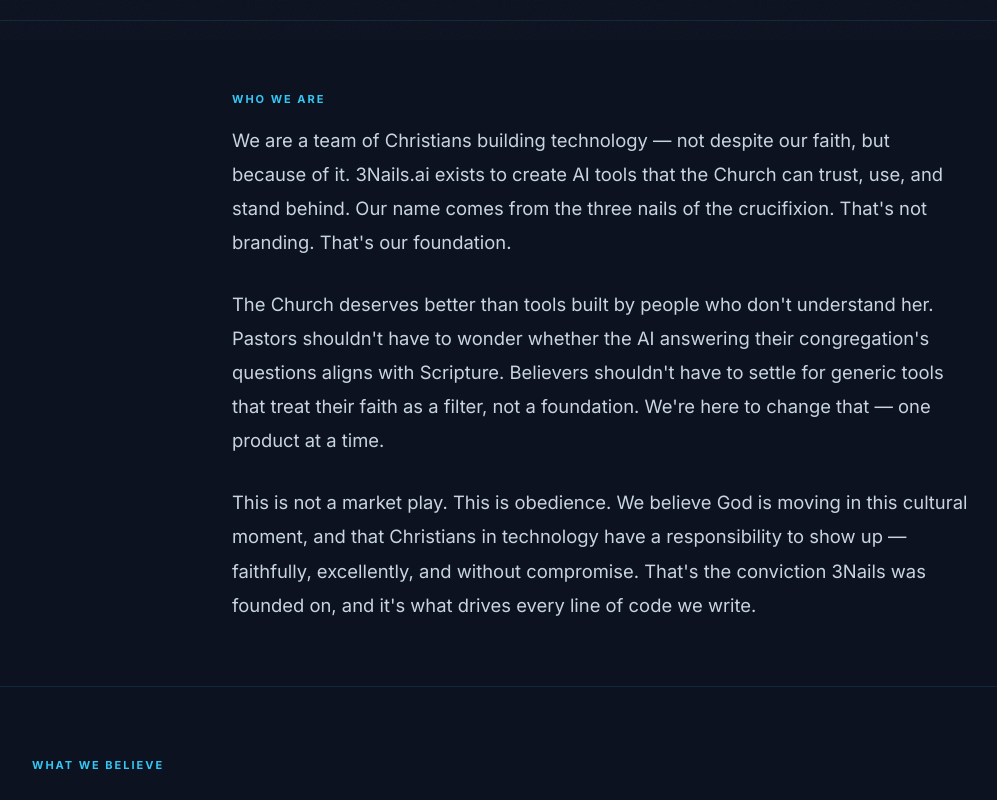
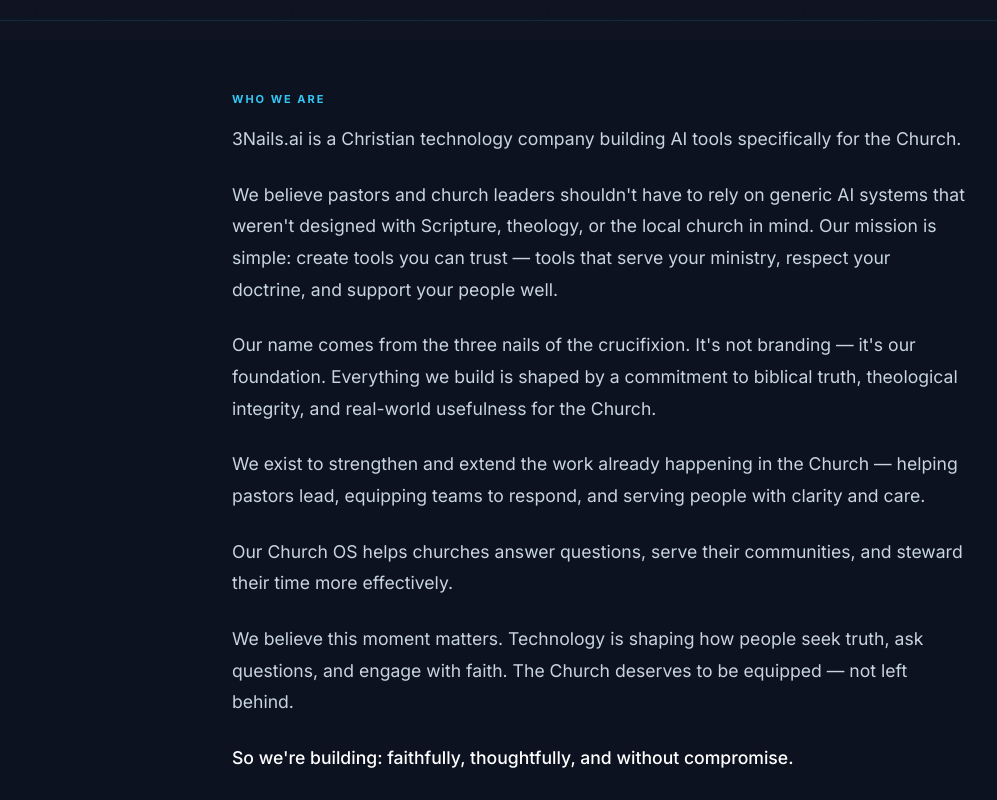
Before and after one commit to colehatter/3nails-website, a Next.js app: page / in a window 1280 px wide. Shown: the part 760-1560 px from the top of the page, without its empty margins (40-1037 px from the left). Built offline with nearby package versions, Linux system fonts and the light colour scheme.

Commit message:
homepage: update Who We Are with Cole's copy

```diff
--- a/app/page.tsx
+++ b/app/page.tsx
@@ -112,49 +112,90 @@
       {/* WHO WE ARE */}
       <section style={{ maxWidth: 800, margin: "0 auto", padding: "64px 32px" }}>
         <span className="section-label">Who We Are</span>
-        <div style={{ display: "flex", flexDirection: "column", gap: 28 }}>
+        <div style={{ display: "flex", flexDirection: "column", gap: 24 }}>
           <p
             style={{
-              fontSize: "clamp(1rem, 1.8vw, 1.15rem)",
+              fontSize: "clamp(1rem, 1.8vw, 1.1rem)",
               color: "#c8d4e0",
-              lineHeight: 1.85,
+              lineHeight: 1.8,
               fontFamily: "var(--font-inter), Inter, sans-serif",
             }}
           >
-            We are a team of Christians building technology — not despite our
-            faith, but because of it. 3Nails.ai exists to create AI tools that
-            the Church can trust, use, and stand behind. Our name comes from the
-            three nails of the crucifixion. That's not branding. That's our
-            foundation.
+            3Nails.ai is a Christian technology company building AI tools
+            specifically for the Church.
           </p>
           <p
             style={{
-              fontSize: "clamp(1rem, 1.8vw, 1.15rem)",
+              fontSize: "clamp(1rem, 1.8vw, 1.1rem)",
               color: "#c8d4e0",
-              lineHeight: 1.85,
+              lineHeight: 1.8,
               fontFamily: "var(--font-inter), Inter, sans-serif",
             }}
           >
-            The Church deserves better than tools built by people who don't
-            understand her. Pastors shouldn't have to wonder whether the AI
-            answering their congregation's questions aligns with Scripture.
-            Believers shouldn't have to settle for generic tools that treat
-            their faith as a filter, not a foundation. We're here to change
-            that — one product at a time.
+            We believe pastors and church leaders shouldn&apos;t have to rely on
+            generic AI systems that weren&apos;t designed with Scripture, theology,
+            or the local church in mind. Our mission is simple: create tools you
+            can trust — tools that serve your ministry, respect your doctrine,
+            and support your people well.
           </p>
           <p
             style={{
-              fontSize: "clamp(1rem, 1.8vw, 1.15rem)",
+              fontSize: "clamp(1rem, 1.8vw, 1.1rem)",
               color: "#c8d4e0",
-              lineHeight: 1.85,
+              lineHeight: 1.8,
               fontFamily: "var(--font-inter), Inter, sans-serif",
             }}
           >
-            This is not a market play. This is obedience. We believe God is
-            moving in this cultural moment, and that Christians in technology
-            have a responsibility to show up — faithfully, excellently, and
-            without compromise. That's the conviction 3Nails was founded on,
-            and it's what drives every line of code we write.
+            Our name comes from the three nails of the crucifixion. It&apos;s not
+            branding — it&apos;s our foundation. Everything we build is shaped by a
+            commitment to biblical truth, theological integrity, and real-world
+            usefulness for the Church.
+          </p>
+          <p
+            style={{
+              fontSize: "clamp(1rem, 1.8vw, 1.1rem)",
+              color: "#c8d4e0",
+              lineHeight: 1.8,
+              fontFamily: "var(--font-inter), Inter, sans-serif",
+            }}
+          >
+            We exist to strengthen and extend the work already happening in the
+            Church — helping pastors lead, equipping teams to respond, and
+            serving people with clarity and care.
+          </p>
+          <p
+            style={{
+              fontSize: "clamp(1rem, 1.8vw, 1.1rem)",
+              color: "#c8d4e0",
+              lineHeight: 1.8,
+              fontFamily: "var(--font-inter), Inter, sans-serif",
+            }}
+          >
+            Our Church OS helps churches answer questions, serve their
+            communities, and steward their time more effectively.
+          </p>
+          <p
+            style={{
+              fontSize: "clamp(1rem, 1.8vw, 1.1rem)",
+              color: "#c8d4e0",
+              lineHeight: 1.8,
+              fontFamily: "var(--font-inter), Inter, sans-serif",
+            }}
+          >
+            We believe this moment matters. Technology is shaping how people
+            seek truth, ask questions, and engage with faith. The Church
+            deserves to be equipped — not left behind.
+          </p>
+          <p
+            style={{
+              fontSize: "clamp(1rem, 1.8vw, 1.1rem)",
+              color: "#ffffff",
+              lineHeight: 1.8,
+              fontFamily: "var(--font-inter), Inter, sans-serif",
+              fontWeight: 500,
+            }}
+          >
+            So we&apos;re building: faithfully, thoughtfully, and without compromise.
           </p>
         </div>
       </section>
```
